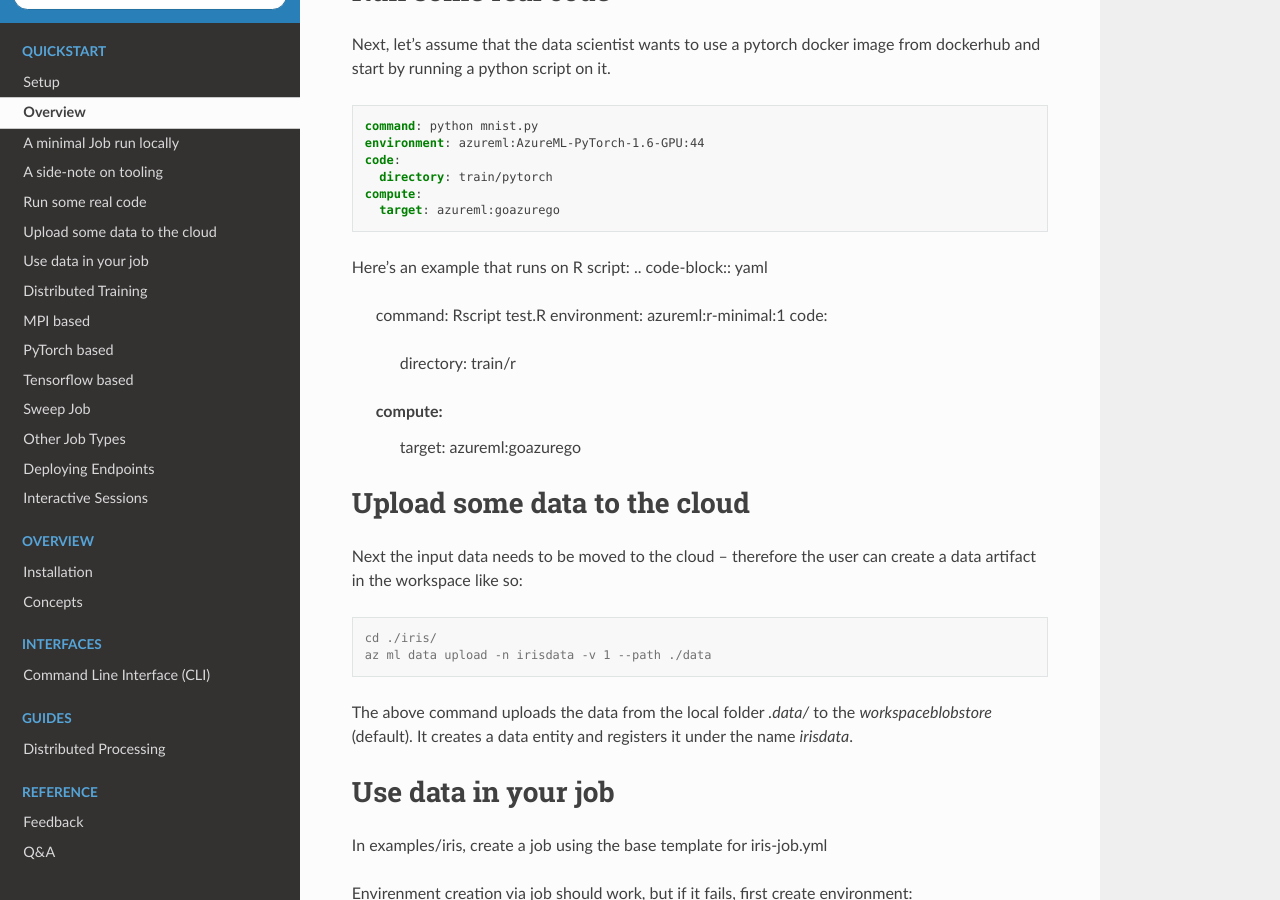
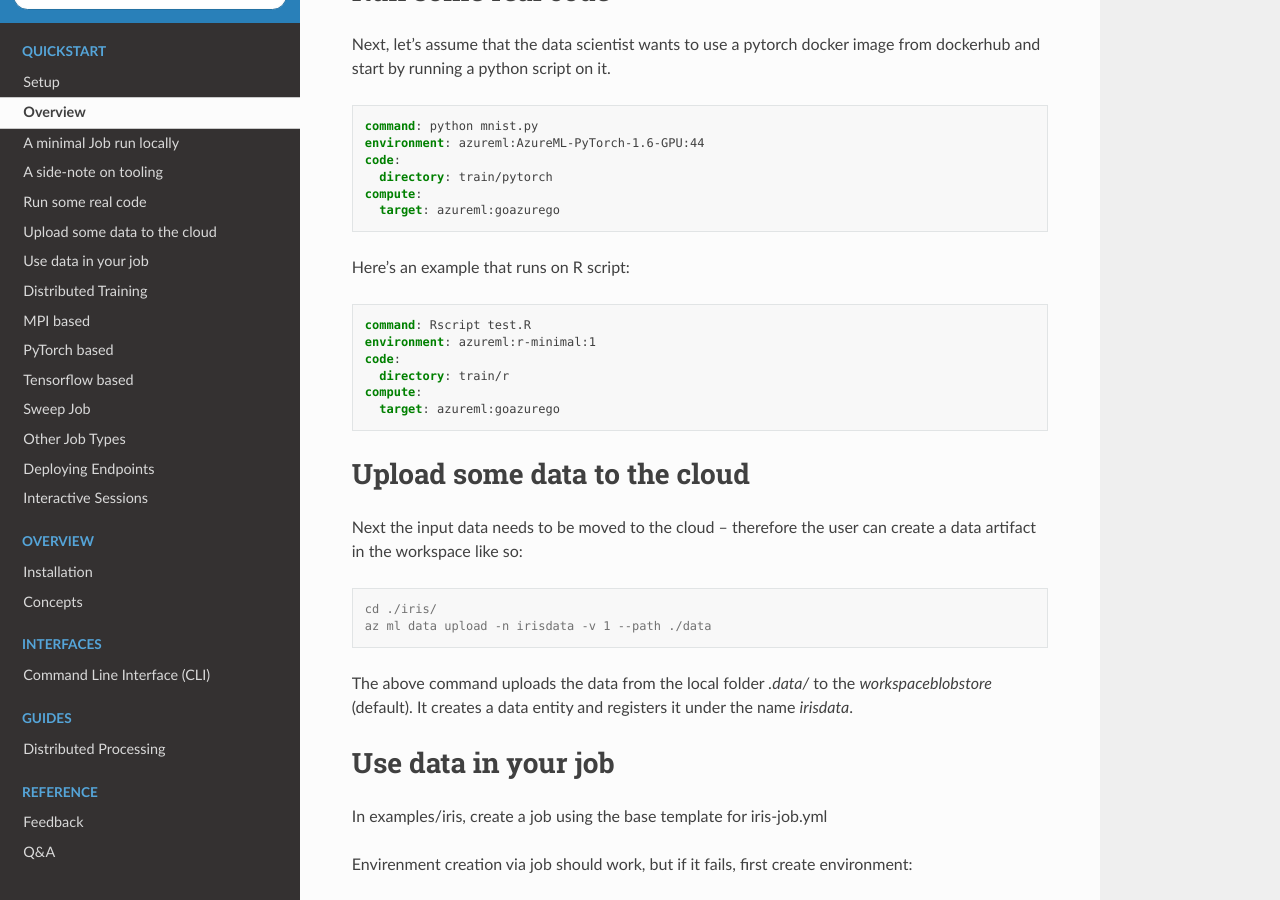
Before and after one commit to wenyang/azureml-v2-preview, a Sphinx documentation site: the page built from docs/quickstart/jobs.rst, in a window 1280 px wide and 900 px high, scrolled down 1031 px. Built offline with Sphinx 7.4.7 and the Read the Docs theme 2.0.0, drawn with Linux system fonts in a browser that asks for light colours; pages that are not in the unit, such as notebooks, are missing from menus; some of the changed lines change nothing that is shown.

Commit message:
Update jobs.rst

```diff
--- a/docs/quickstart/jobs.rst
+++ b/docs/quickstart/jobs.rst
@@ -51,6 +51,7 @@ Next, let's assume that the data scientist wants to use a pytorch docker image f
       target: azureml:goazurego
 
 Here's an example that runs on R script:
+
 .. code-block:: yaml
 
     command: Rscript test.R
@@ -231,3 +232,5 @@ Other Job Types
 Coming soon:
 - PipelineJob
 - AutoMLJob (s)
+
+.. literalinclude:: ../../examples/commandjob.yml
```
